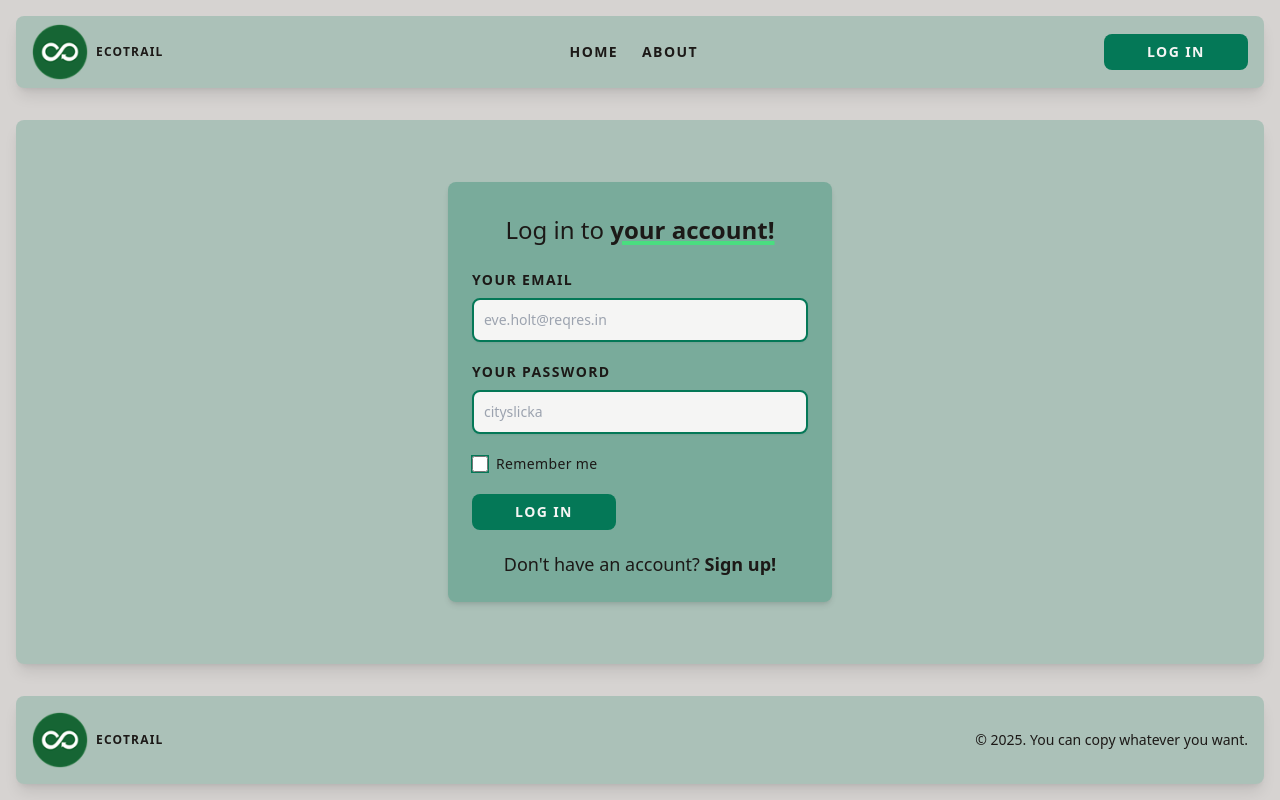
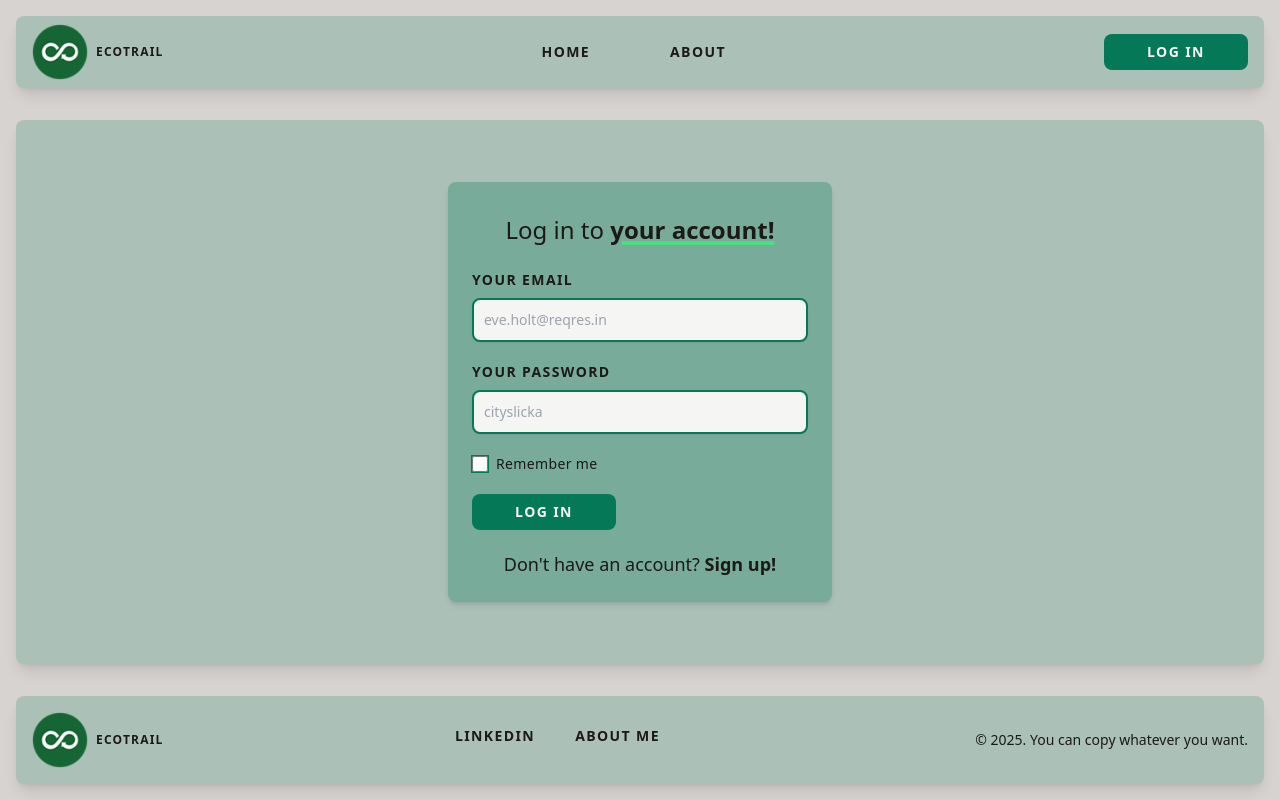
Before and after one commit to nachoa88/landing-tph, a Vue app: page /login in a window 1280 px wide. Built offline with nearby package versions, Linux system fonts and the light colour scheme.

Commit message:
feat: improve & correct general styles

```diff
--- a/src/assets/main.css
+++ b/src/assets/main.css
@@ -35,12 +35,12 @@
   }
 
   .nav-link-hover:hover {
-    @apply text-emerald-700 transition duration-300 ease-in-out;
+    @apply text-emerald-700 transition duration-300 ease-in-out bg-emerald-800/10 rounded-lg;
   }
 
   /* Base form styles */
   .form-base {
-    @apply p-6 rounded-lg shadow-md bg-emerald-700/30;
+    @apply p-6 sm:rounded-lg shadow-md bg-emerald-700/30;
   }
 
   .form-group {
--- a/src/components/home/CallToAction.vue
+++ b/src/components/home/CallToAction.vue
@@ -1,10 +1,9 @@
 <script setup>
-import BaseButton from '../ui/BaseButton.vue';
-
+import BaseButton from "../ui/BaseButton.vue";
 </script>
 
 <template>
-  <div class="my-12 p-8 bg-gradient-to-br from-emerald-700 to-emerald-900 rounded-lg text-white text-center">
+  <div class="my-12 p-8 bg-gradient-to-br from-emerald-700 to-emerald-900 sm:rounded-lg text-stone-100 text-center">
     <h3 class="text-2xl font-bold mb-4">Ready to Transform Your Environmental Impact?</h3>
     <p class="mb-6 max-w-2xl mx-auto">
       Join over 1,200 companies already making a difference. Start your 30-day free trial today.
--- a/src/components/home/Hero.vue
+++ b/src/components/home/Hero.vue
@@ -43,10 +43,25 @@ const stats = [
           <a
             v-if="!authStore.isLoggedIn"
             href="/about"
-            class="text-base font-semibold leading-6 text-stone-900 hover:text-emerald-700 transition-colors flex items-center justify-center"
+            class="nav-link leading-6 text-stone-900 hover:text-emerald-700 transition-colors flex items-center justify-center"
           >
             <!-- Maybe change to "Schedule a Demo" or something like that. -->
-            Learn more <span aria-hidden="true">→</span>
+            Learn more
+            <svg
+              class="rtl:rotate-180 w-3.5 h-3.5 ms-2"
+              aria-hidden="true"
+              xmlns="http://www.w3.org/2000/svg"
+              fill="none"
+              viewBox="0 0 14 10"
+            >
+              <path
+                stroke="currentColor"
+                stroke-linecap="round"
+                stroke-linejoin="round"
+                stroke-width="2"
+                d="M1 5h12m0 0L9 1m4 4L9 9"
+              />
+            </svg>
           </a>
         </div>
 
--- a/src/components/layout/TheFooter.vue
+++ b/src/components/layout/TheFooter.vue
@@ -11,6 +11,29 @@ import Logo from "@/components/ui/Logo.vue";
       <RouterLink to="/">
         <Logo />
       </RouterLink>
+      <div class="flex items-center gap-4 mt-4 lg:mt-0">
+        <a
+          href="https://www.linkedin.com/in/ignacio-albiol/"
+          target="_blank"
+          rel="noopener noreferrer"
+          class="group relative inline-flex me-4 md:me-6"
+          ><span class="mb-2 nav-link hover:text-emerald-800">LinkedIn</span
+          ><span
+            class="absolute bottom-0 left-0 h-0.5 w-0 bg-emerald-400 transition-all duration-500 group-hover:w-full"
+          ></span
+        ></a>
+
+        <a
+          href="https://ignacioalbiol.es"
+          target="_blank"
+          rel="noopener noreferrer"
+          class="group relative inline-flex me-4 md:me-6"
+          ><span class="mb-2 nav-link hover:text-emerald-800 transition-all duration-500">About Me</span
+          ><span
+            class="absolute bottom-0 left-0 h-0.5 w-0 bg-emerald-400 transition-all duration-500 group-hover:w-full"
+          ></span
+        ></a>
+      </div>
       <span class="mt-3 lg:mt-0 text-sm text-stone-900">© 2025. You can copy whatever you want.</span>
     </div>
   </footer>
--- a/src/components/layout/TheNavbar.vue
+++ b/src/components/layout/TheNavbar.vue
@@ -32,17 +32,16 @@ const handleLogout = () => {
     <nav class="flex sm:m-4 bg-secondary sm:rounded-lg shadow-lg">
       <div class="w-full p-4 sm:py-2 mx-auto max-w-screen-xl flex items-center justify-between">
         <!-- Logo -->
-
         <RouterLink to="/">
           <Logo />
         </RouterLink>
 
         <!-- Desktop Navigation Links -->
-        <div class="hidden sm:flex items-center gap-6">
-          <RouterLink v-for="link in navLinks" :key="link.to" :to="link.to" class="nav-link nav-link-hover">
+        <div class="hidden sm:flex items-center gap-12">
+          <RouterLink v-for="link in navLinks" :key="link.to" :to="link.to" class="nav-link nav-link-hover px-4 py-2">
             {{ link.text }}
           </RouterLink>
-          <RouterLink v-if="authStore.isLoggedIn" to="/ecotracker" class="nav-link nav-link-hover">
+          <RouterLink v-if="authStore.isLoggedIn" to="/ecotracker" class="nav-link nav-link-hover px-4 py-2">
             EcoTracker
           </RouterLink>
         </div>
@@ -90,15 +89,16 @@ const handleLogout = () => {
           :key="link.to"
           :to="link.to"
           class="px-4 py-2 my-1 nav-link-no-color text-stone-100 border-l-4 border-green-400"
-          @click="isMenuOpen = false"
+          @click.native="toggleMenu"
         >
           {{ link.text }}
         </RouterLink>
-        <span class="border-y border-green-400 my-2"></span>
+        <span v-if="authStore.isLoggedIn" class="border-y border-green-400 my-2"></span>
         <RouterLink
           v-if="authStore.isLoggedIn"
           to="/ecotracker"
           class="px-4 py-2 my-1 nav-link-no-color text-stone-100 border-l-4 border-green-400"
+          @click.native="toggleMenu"
         >
           EcoTracker
         </RouterLink>
--- a/src/components/ui/BaseButton.vue
+++ b/src/components/ui/BaseButton.vue
@@ -10,7 +10,7 @@ defineProps({
   },
   variant: {
     type: String,
-    default: "primary", // primary, secondary, danger
+    default: "primary", // primary, secondary, danger, etc.
   },
   to: {
     type: String,
@@ -28,12 +28,14 @@ defineProps({
     v-if="to"
     :to="to"
     :class="[
-      'inline-flex items-center justify-center rounded-lg px-6 py-2 transition-colors nav-link-no-color min-w-36',
+      'inline-flex items-center justify-center rounded-lg px-6 py-2 transition-colors nav-link-no-color min-w-24 sm:min-w-36',
       {
         'text-stone-100 bg-emerald-700 hover:bg-emerald-800': variant === 'primary',
         'text-emerald-700 bg-stone-100 hover:bg-stone-200': variant === 'secondary',
         'text-stone-100 bg-transparent border-2 border-stone-100 hover:text-stone-300 hover:border-stone-300':
           variant === 'other',
+        // 'text-stone-100 bg-gradient-to-r from-emerald-600 via-emerald-700 to-emerald-800 hover:bg-gradient-to-br focus:ring-4 focus:outline-none focus:ring-emerald-800':
+        //   variant === 'altGreen',
         'text-stone-100 bg-red-700 hover:bg-red-800': variant === 'danger',
       },
     ]"
@@ -53,6 +55,8 @@ defineProps({
         'text-emerald-700 bg-stone-100 border-2 border-emerald-700 hover:bg-stone-200': variant === 'secondary',
         'text-stone-100 bg-transparent border-2 border-stone-100 hover:text-stone-300 hover:border-stone-300':
           variant === 'other',
+        // 'text-stone-100 bg-gradient-to-r from-emerald-600 via-emerald-700 to-emerald-800 hover:bg-gradient-to-br focus:ring-4 focus:outline-none focus:ring-emerald-800':
+        //   variant === 'altGreen',
         'text-stone-100 bg-red-700 hover:bg-red-800': variant === 'danger',
         'opacity-50 cursor-not-allowed': disabled,
       },
```
